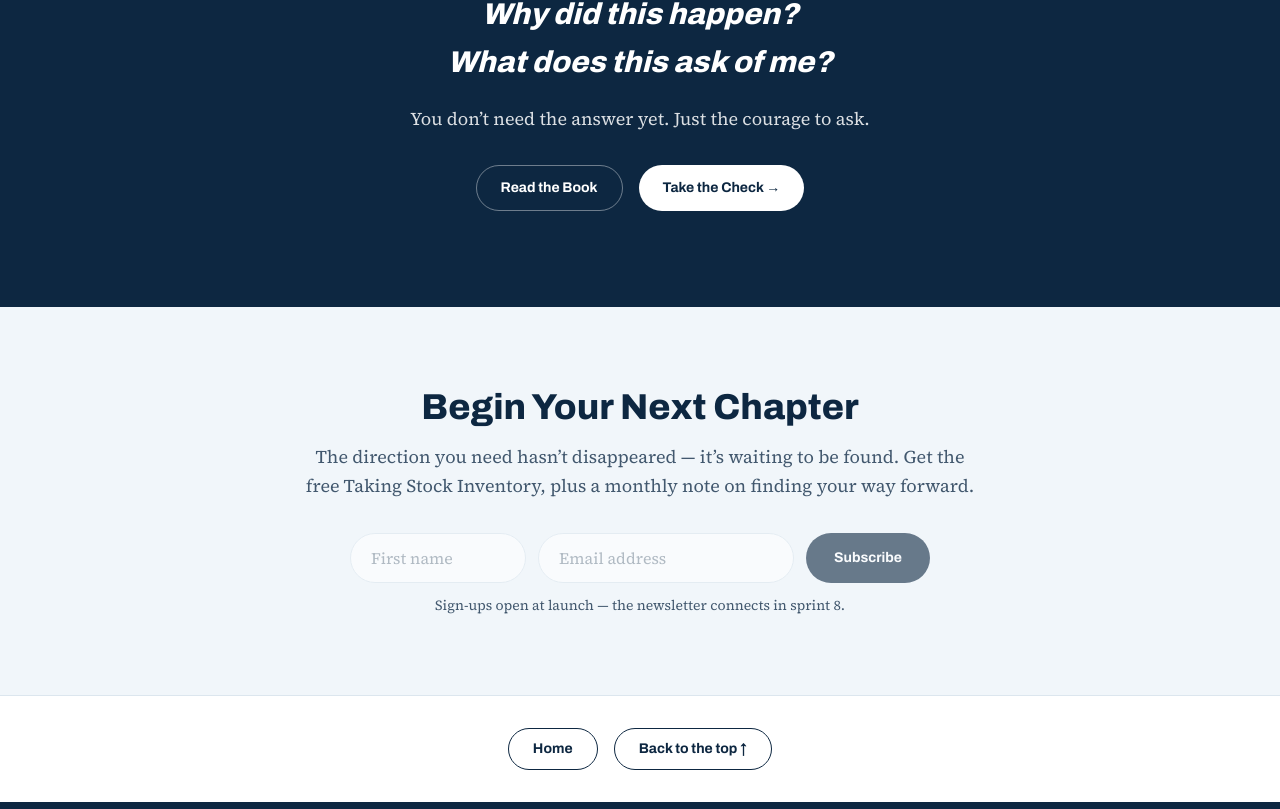
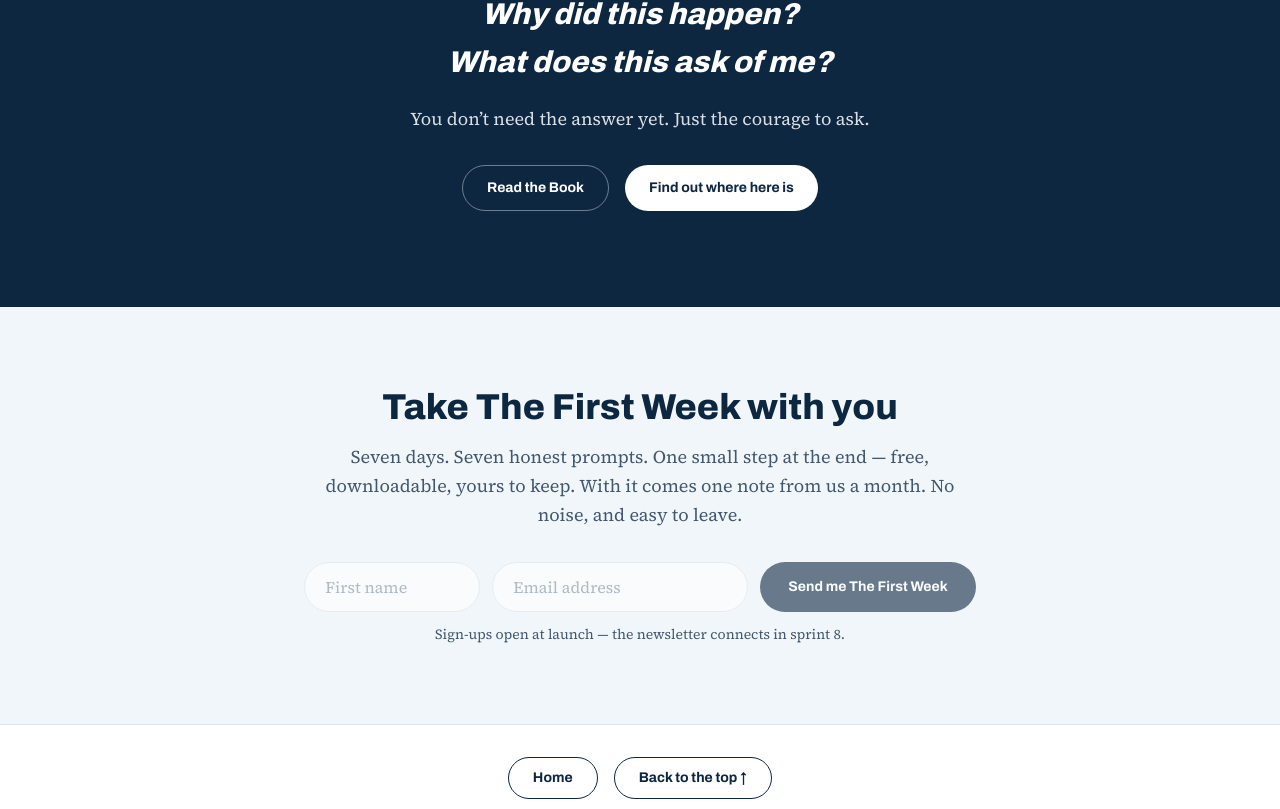
Before and after one commit to 86400websites/bouncing-forward, a Next.js app: page /about in a window 1280 px wide. Shown: the part 3345-4154 px from the top of the page. Built offline with nearby package versions, Linux system fonts and the light colour scheme; no server answers.

Commit message:
description

```diff
--- a/src/app/about/page.tsx
+++ b/src/app/about/page.tsx
@@ -172,8 +172,8 @@ export default function AboutPage() {
             </div>
             <FadeIn delay={0.1}>
               <Image
-                src="/assets/about/acceptance-not-surrender.png"
-                alt="Illustration of the Hikmat Road Safety Program — a marked school-zone crossing keeping children safe"
+                src="/assets/about/road-safety-crossing.png"
+                alt="Illustration of the Hikmat Road Safety Program — children crossing safely at a marked school-zone pedestrian crossing"
                 width={1448}
                 height={1086}
                 sizes="(min-width: 1024px) 45vw, 100vw"
@@ -240,14 +240,18 @@ export default function AboutPage() {
             </p>
             <div className="mt-8 flex flex-wrap justify-center gap-4">
               <SecondaryCta href="/book" label="Read the Book" invert />
-              <PrimaryCta href="/assess" label="Take the Check →" invert />
+              <PrimaryCta href="/assess" label="Find out where here is" invert />
             </div>
           </FadeIn>
         </div>
       </section>
 
       {/* ── Newsletter ───────────────────────────────────────── */}
-      <BeginYourCrossing />
+      <BeginYourCrossing
+        heading="Take The First Week with you"
+        body="Seven days. Seven honest prompts. One small step at the end — free, downloadable, yours to keep. With it comes one note from us a month. No noise, and easy to leave."
+        submitLabel="Send me The First Week"
+      />
     </>
   );
 }
```
Also changed, not shown: 1 other file (tests, documents, lock files or other folders).
